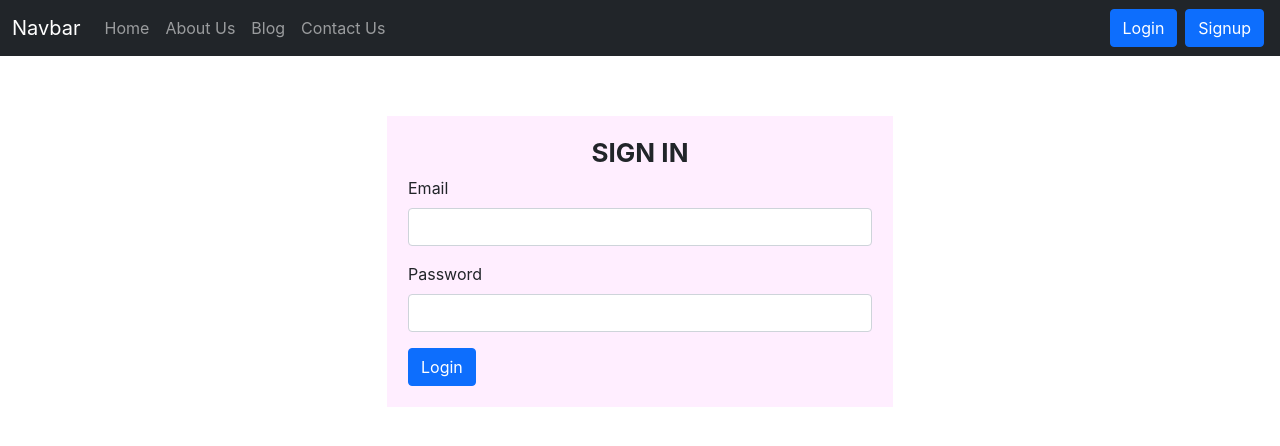
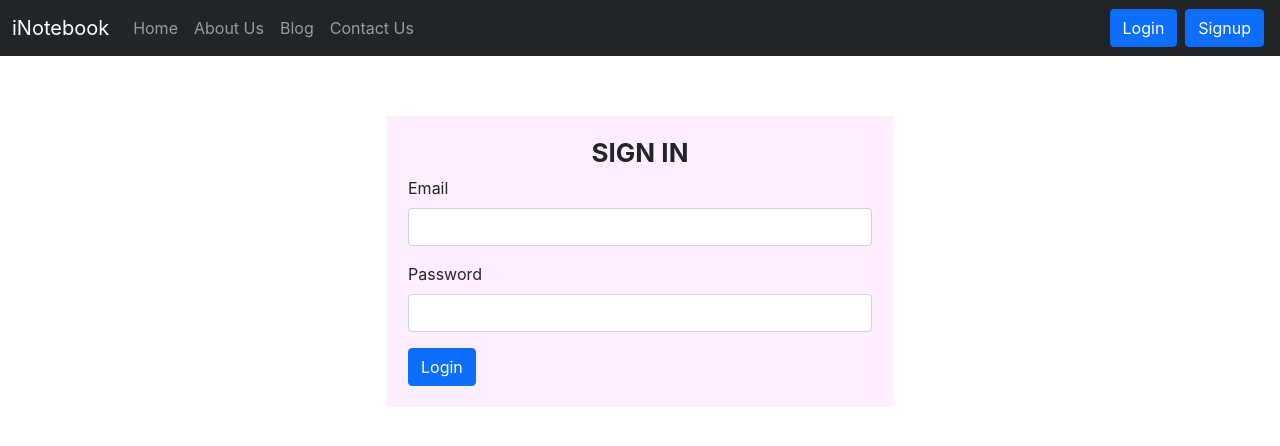
Before and after one commit to demoact/iNotebook, a React (Create React App) app: page /login in a window 1280 px wide. Shown: the top 446 px of the page. Built offline with nearby package versions, Linux system fonts and the light colour scheme.

Commit message:
Update logo text

```diff
--- a/src/components/Navbar.js
+++ b/src/components/Navbar.js
@@ -20,7 +20,7 @@ const Navbar = () => {
     <nav className="navbar navbar-expand-lg navbar-dark bg-dark">
       <div className="container-fluid">
         <Link className="navbar-brand" to="/">
-          Navbar
+          iNotebook
         </Link>
         <button
           className="navbar-toggler"
```
